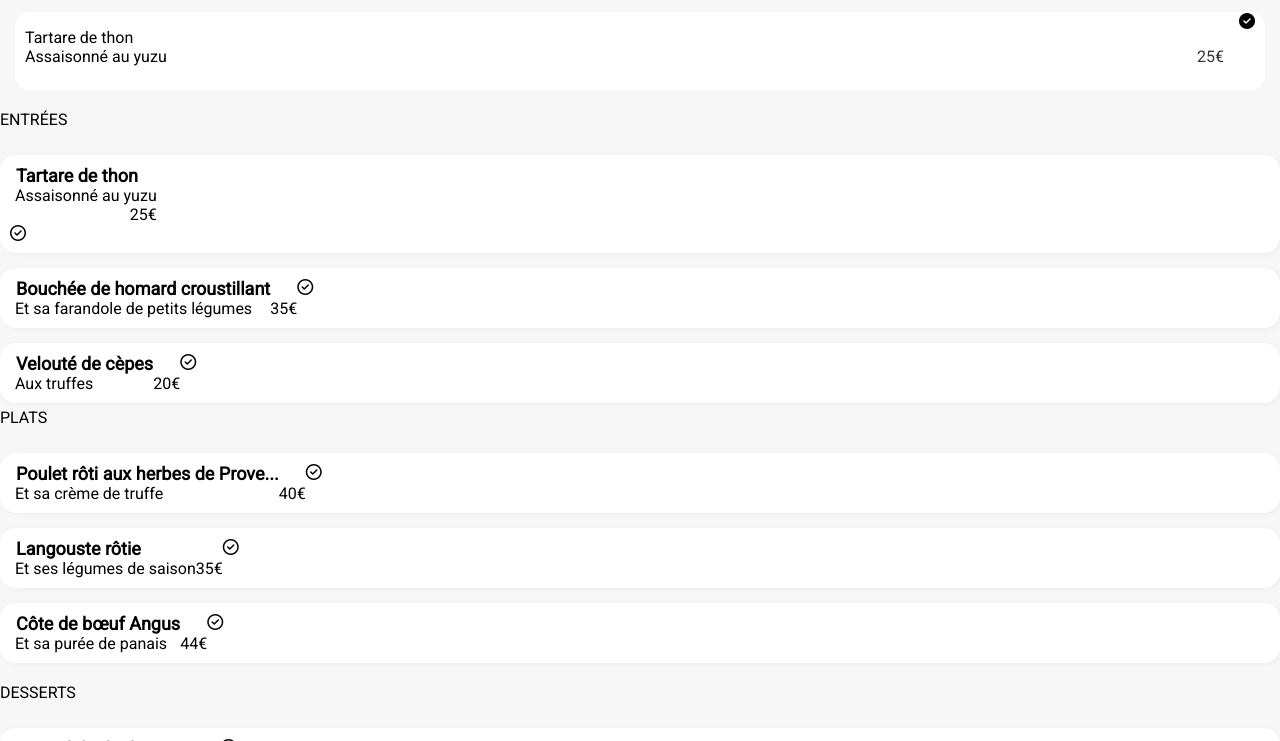
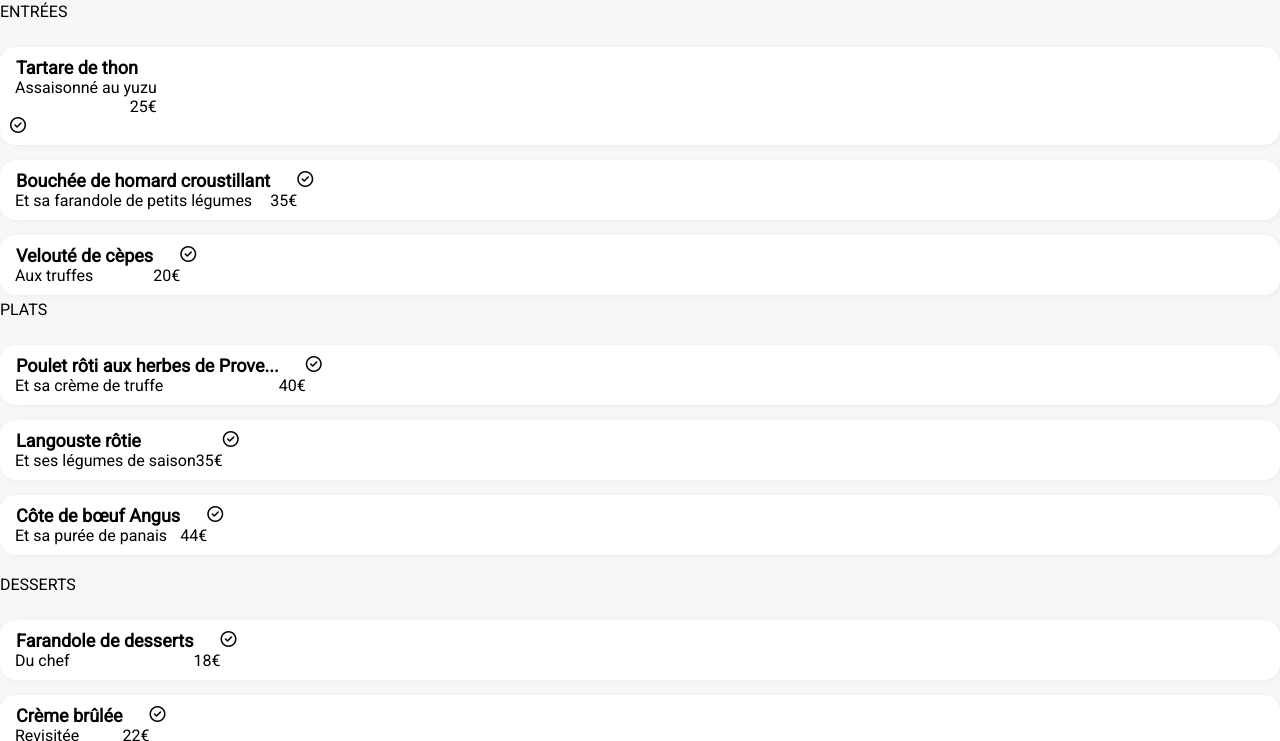
Before and after one commit to rahma717/ohmyfood_OpenClassrooms, a website: page restaurants/menu-2.html in a window 1280 px wide. Shown: the part 359-1100 px from the top of the page. Drawn offline with Linux system fonts and the light colour scheme; a web font is replaced by a local one.

Commit message:
delete a wrong code

```diff
--- a/restaurants/menu-2.html
+++ b/restaurants/menu-2.html
@@ -40,33 +40,9 @@
       </button>
     </header>
 
-    <div class="main__section__card">
-      <div class="main__section__card__card-text">
-          <p class="main__section__card__main-text">Tartare de thon</p>
-          <p class="main__section__card__second-text">Assaisonné au yuzu</p>
-      </div>
-      <div class="price">25€</div>
-      <div class="card-text-icon-checkbox-empty">
-          <div class="card-text-icon-checkbox">
-              <a class="icon"><i class="fa-solid fa-circle-check"></i></a>
-          </div>
-      </div>
-  </div>
     <section class="Sub_menu">
       <h3 class="Sub_menu_title">Entrées</h3>
       <div class="menu_list_1">
-
-
-
-
-
-
-
-
-
-
-
-
         <div class="menu_Card">
           <div class="menu_Card_text">
             <h4 class="menu_list_title">Tartare de thon</h4>
```
Lines whose indentation alone changed are shown as unchanged.
